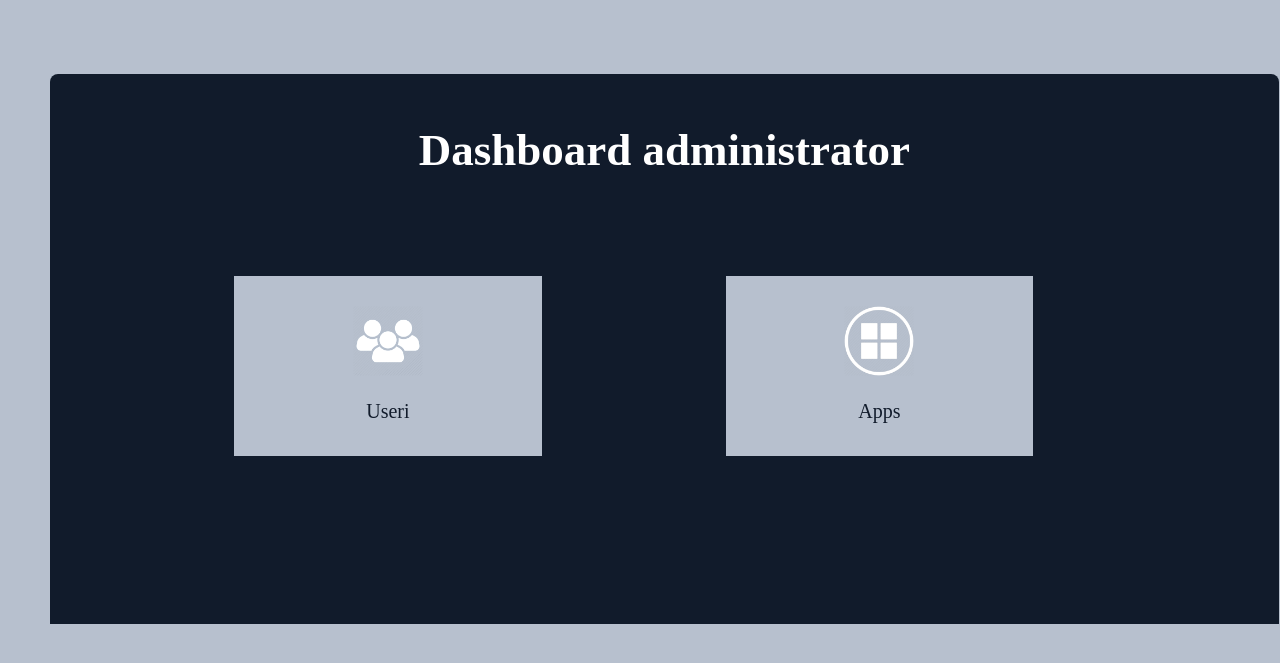
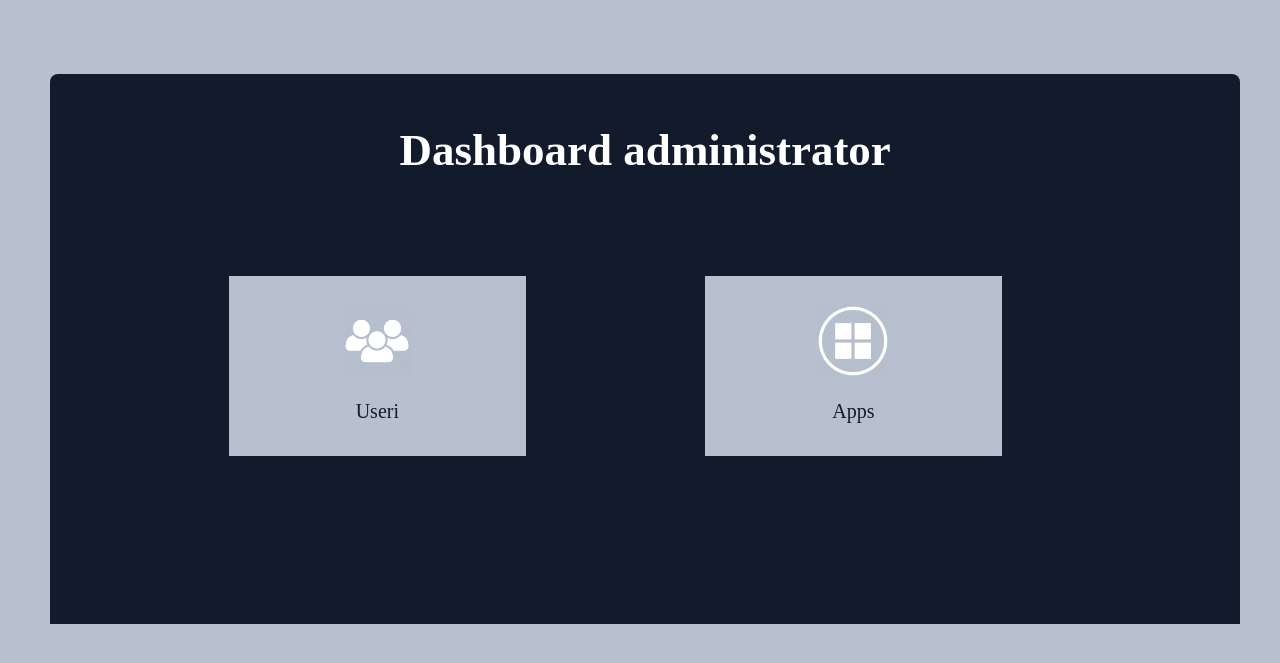
Before and after one commit to adelin998/TW-Sofy, a PHP site: page /administrator.html in a window 1280 px wide. Shown: the part 46-709 px from the top of the page. Run offline with PHP 8.4, Linux system fonts and the light colour scheme.

Commit message:
Update style.css

```diff
--- a/css/style.css
+++ b/css/style.css
@@ -63,12 +63,10 @@
 
 	.sectionAdministrator{
         min-height: 550px;
-        width:96%;
+        width:93%;
        /* margin:0 auto; */
         margin-bottom: 100px;
         float:left;
-        margin-left: 50px;
-        margin-right: 50px;
 	}
 
 	.sectionLogin{
```
